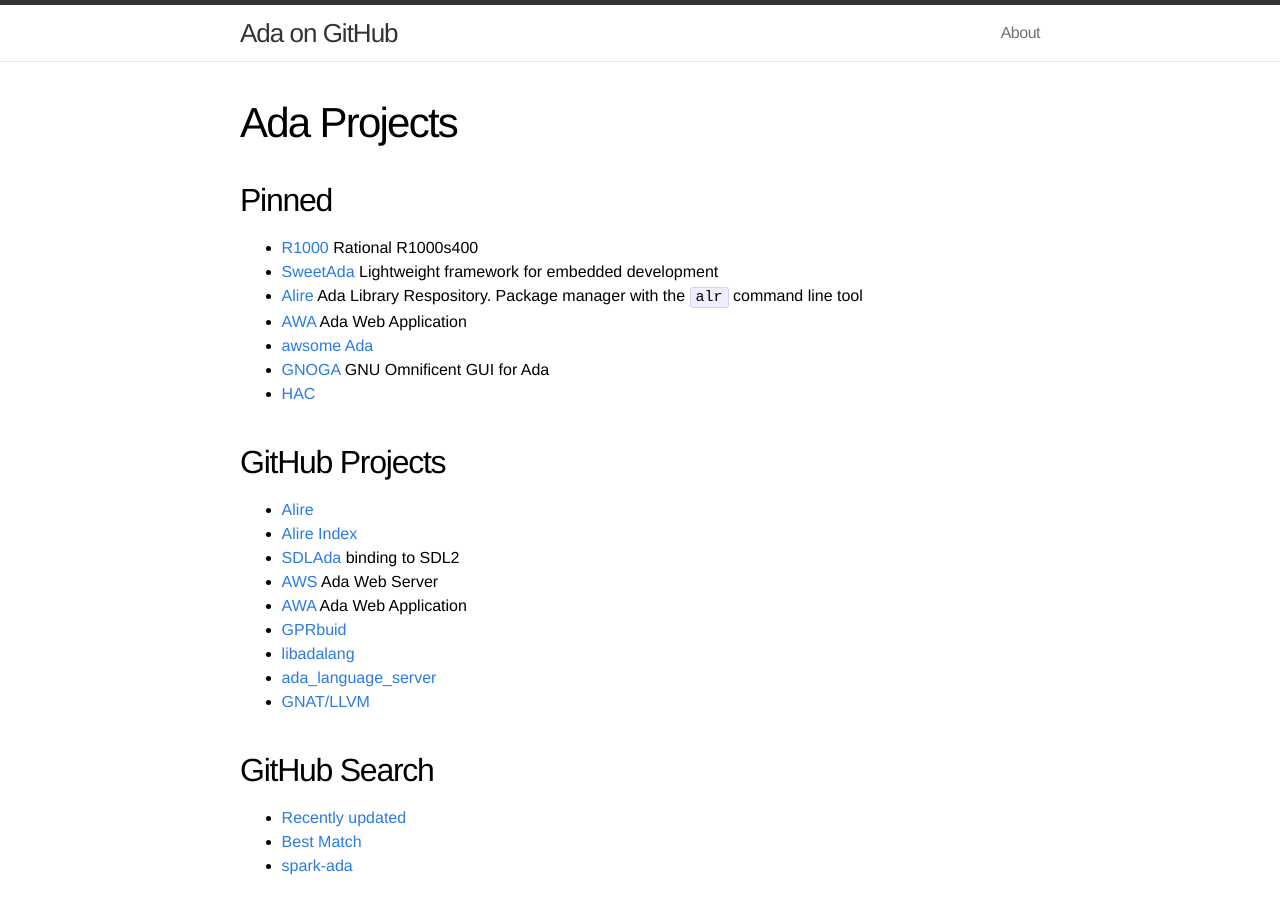
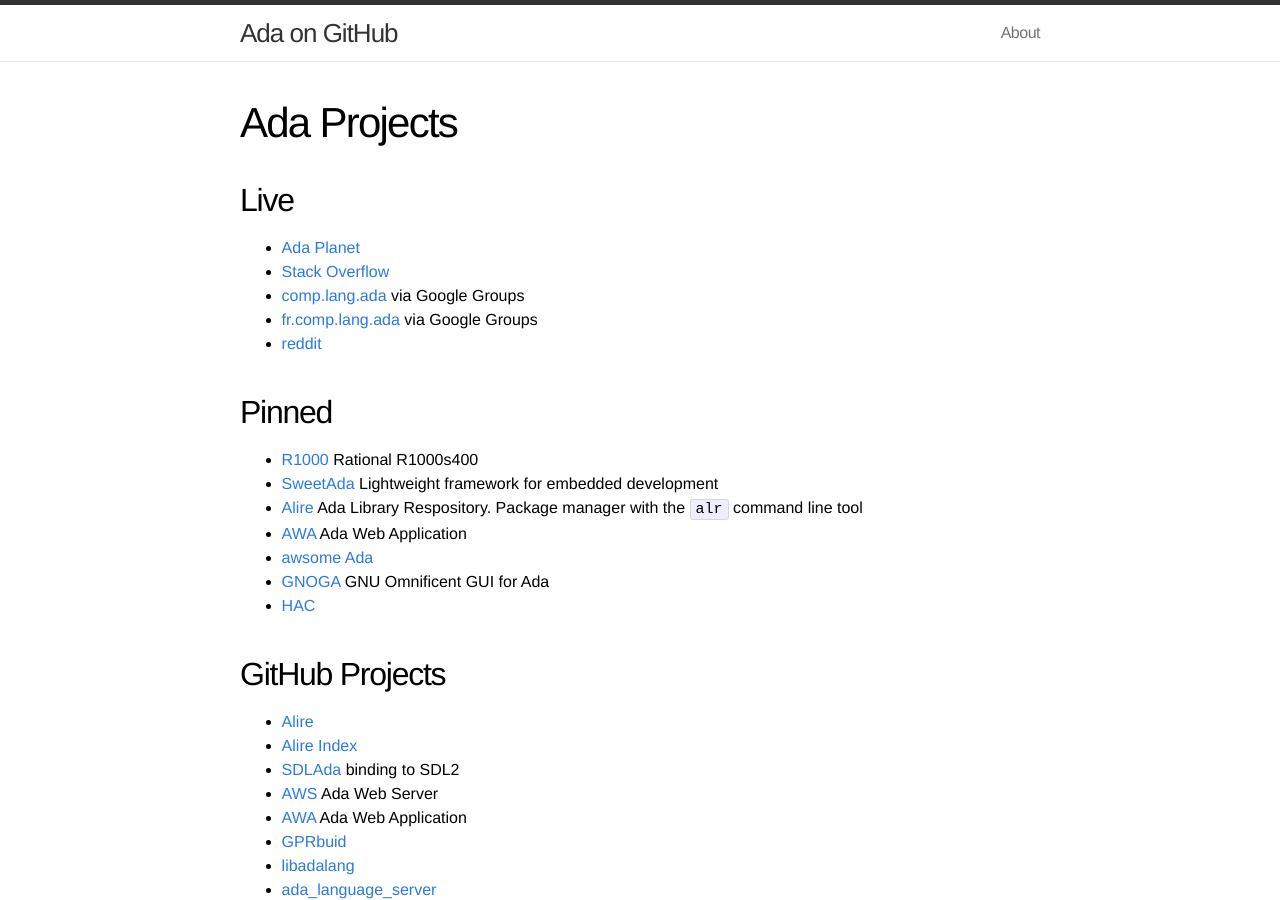
Before and after one commit to quornings/quornings.github.io, a Jekyll site: the page built from ada.md, in a window 1280 px wide and 900 px high. Built offline with Jekyll 4.4.1, drawn with Linux system fonts in a browser that asks for light colours.

Commit message:
Add Ada Planet. Move CLA, SO, and Reddit to new Live sectiion.

```diff
--- a/ada.md
+++ b/ada.md
@@ -2,6 +2,15 @@
 layout: page
 title: Ada Projects
 ---
+
+## Live
+
+- [Ada Planet](https://www.laeran.pl/adaplanet/i/)
+- [Stack Overflow](https://stackoverflow.com/questions/tagged/ada)
+- [comp.lang.ada](https://groups.google.com/forum/#!forum/comp.lang.ada) via Google Groups
+- [fr.comp.lang.ada](https://groups.google.com/forum/#!forum/fr.comp.lang.ada) via Google Groups
+- [reddit](https://www.reddit.com/r/ada/)
+
 
 ## Pinned
 
```
Also changed, not shown: getstarted.md (+0 -4 lines).
